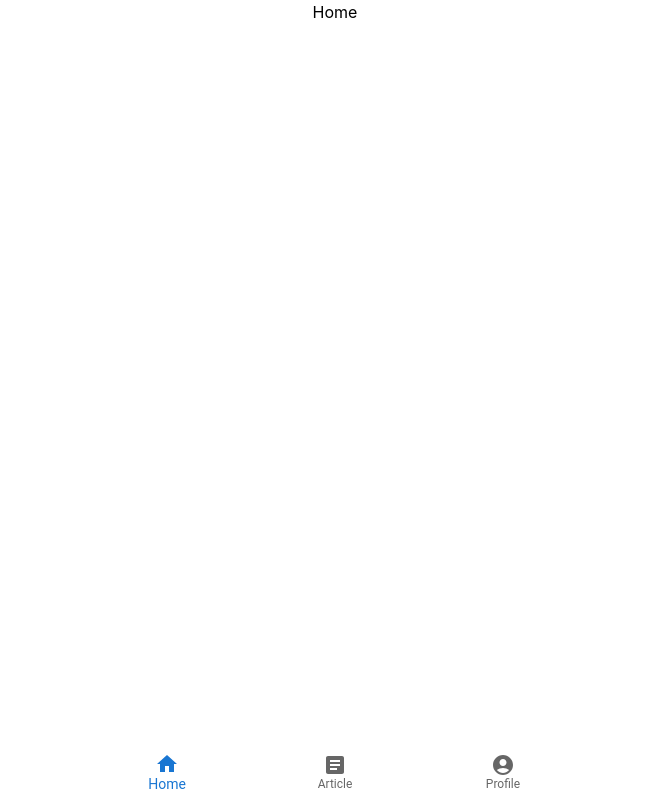
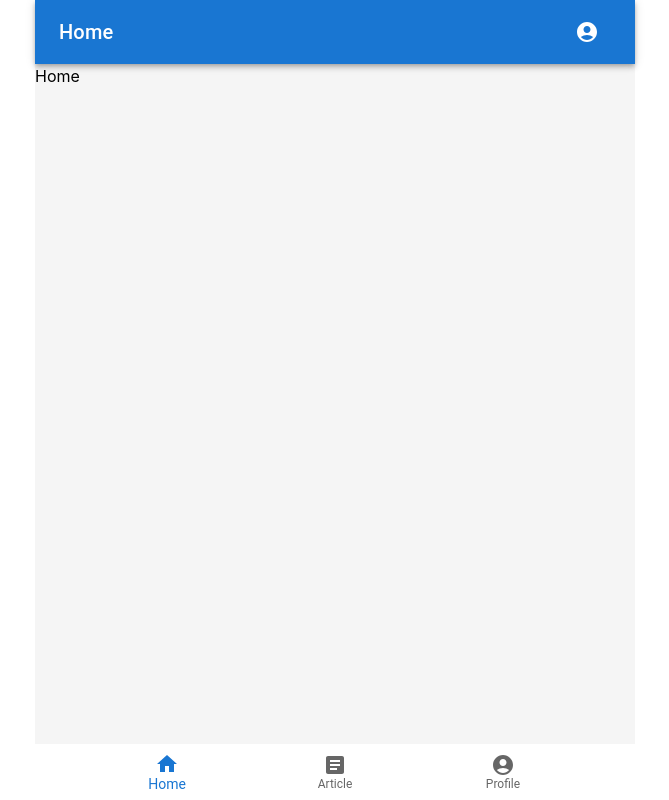
Before and after one commit to DzejlanRedzepefendic/parfum-client, a React (Vite) app: page /login in a window 1280 px wide. Both pictures are taken after a click on the button "LOGIN". Shown: the whole page, without its empty margins (305-974 px from the left). Built offline with nearby package versions, Linux system fonts and the light colour scheme.

Commit message:
added logout function

```diff
--- /dev/null
+++ b/src/components/MenuAppBar.tsx
@@ -0,0 +1,72 @@
+import * as React from 'react';
+import AppBar from '@mui/material/AppBar';
+import Box from '@mui/material/Box';
+import Toolbar from '@mui/material/Toolbar';
+import Typography from '@mui/material/Typography';
+import IconButton from '@mui/material/IconButton';
+import AccountCircle from '@mui/icons-material/AccountCircle';
+import MenuItem from '@mui/material/MenuItem';
+import Menu from '@mui/material/Menu';
+import { useLocation } from 'react-router-dom';
+import { useAuth } from '../context/AuthContext';
+
+export default function MenuAppBar() {
+  const [anchorEl, setAnchorEl] = React.useState<null | HTMLElement>(null);
+  const location = useLocation();
+  const {logout} = useAuth();
+
+
+
+  const handleMenu = (event: React.MouseEvent<HTMLElement>) => {
+    setAnchorEl(event.currentTarget);
+  };
+
+  const handleClose = () => {
+    setAnchorEl(null);
+  };
+
+  return (
+    <Box sx={{ flexGrow: 1 }}>
+      <AppBar position="static">
+        <Toolbar>
+          <Typography variant="h6" component="div" sx={{ flexGrow: 1 }}>
+            {location.pathname.trim().replace('/', '')[0].toUpperCase() + location.pathname.trim().replace('/', '').slice(1)}
+          </Typography>
+          {(
+            <div>
+              <IconButton
+                size="large"
+                aria-label="account of current user"
+                aria-controls="menu-appbar"
+                aria-haspopup="true"
+                onClick={handleMenu}
+                color="inherit"
+              >
+                <AccountCircle />
+              </IconButton>
+              <Menu
+                id="menu-appbar"
+                anchorEl={anchorEl}
+                anchorOrigin={{
+                  vertical: 'top',
+                  horizontal: 'right',
+                }}
+                keepMounted
+                transformOrigin={{
+                  vertical: 'top',
+                  horizontal: 'right',
+                }}
+                open={Boolean(anchorEl)}
+                onClose={handleClose}
+              >
+                <MenuItem onClick={handleClose}>Profile</MenuItem>
+                <MenuItem onClick={handleClose}>My account</MenuItem>
+                <MenuItem onClick={logout}>Logout</MenuItem>
+              </Menu>
+            </div>
+          )}
+        </Toolbar>
+      </AppBar>
+    </Box>
+  );
+}
--- a/src/index.css
+++ b/src/index.css
@@ -1,21 +1,25 @@
-:root {
+html,
+body {
+  margin: 0;
+  padding: 0;
+  width: 100%;
+  height: 100%;
+  display: flex;
+  flex-direction: column;
+  justify-content: center;
+  align-items: center;
   font-family: Inter, system-ui, Avenir, Helvetica, Arial, sans-serif;
   line-height: 1.5;
   font-weight: 400;
-
-
-
   font-synthesis: none;
   text-rendering: optimizeLegibility;
   -webkit-font-smoothing: antialiased;
   -moz-osx-font-smoothing: grayscale;
 }
 
-
-
-body {
-  margin: 0;
+#root {
+  width: 100%;
+  height: 100%;
   display: flex;
-  place-items: center;
-  justify-content: center;
+  flex-direction: column;
 }
--- a/src/routes/AppRoute.tsx
+++ b/src/routes/AppRoute.tsx
@@ -1,26 +1,30 @@
 import React from 'react';
-import {  Routes, Route, Navigate } from 'react-router-dom';
-import {  useAuth } from '../context/AuthContext';
+import { Routes, Route, Navigate, useLocation } from 'react-router-dom';
+import { useAuth } from '../context/AuthContext';
 import ProtectedRoute from './ProtectedRoute';
-import { Container } from '@mui/material';
+import {  Container } from '@mui/material';
 import BottomNavBar from '../components/BottomNavBar';
 import { Home } from '../pages/Home';
 import { Article } from '../pages/Article';
 import { Profile } from '../pages/Profile';
 import Login from '../pages/Login';
+import MenuAppBar from '../components/MenuAppBar';
 
 const AppRoute: React.FC = () => {
+  const { isLoggedIn } = useAuth();
+  const location = useLocation();
 
-    const { isLoggedIn } = useAuth();
   const notShow = ['/login'].includes(location.pathname);
 
-
   return (
-    <Container sx={{minHeight:'100vh'}} maxWidth="sm" style={{ paddingBottom: notShow ? '56px' : '0' }}>
+    <Container
+      sx={{ minHeight: '100vh',width:'100%',backgroundColor:'#f5f5f5' }}
+      maxWidth="sm"
+      style={{ paddingBottom: notShow ? '0' : '56px',paddingLeft:0,paddingRight:0 }}
+    >
+      {isLoggedIn && <MenuAppBar/>}
       <Routes>
-        <Route path="/login" element={
-            <Login/>
-        } />
+        <Route path="/login" element={<Login />} />
         <Route
           path="/home"
           element={
@@ -45,13 +49,10 @@
             </ProtectedRoute>
           }
         />
-      <Route
-        path="/"
-        element={isLoggedIn ? <Navigate to="/home" /> : <Navigate to="/login" />}
-      />
+        <Route path="/" element={isLoggedIn ? <Navigate to="/home" /> : <Navigate to="/login" />} />
         <Route path="*" element={<Navigate to="/" />} />
       </Routes>
-      {!notShow  &&  <BottomNavBar />}
+      {!notShow && <BottomNavBar />}
     </Container>
   );
 };
```
Lines whose indentation alone changed are shown as unchanged.
